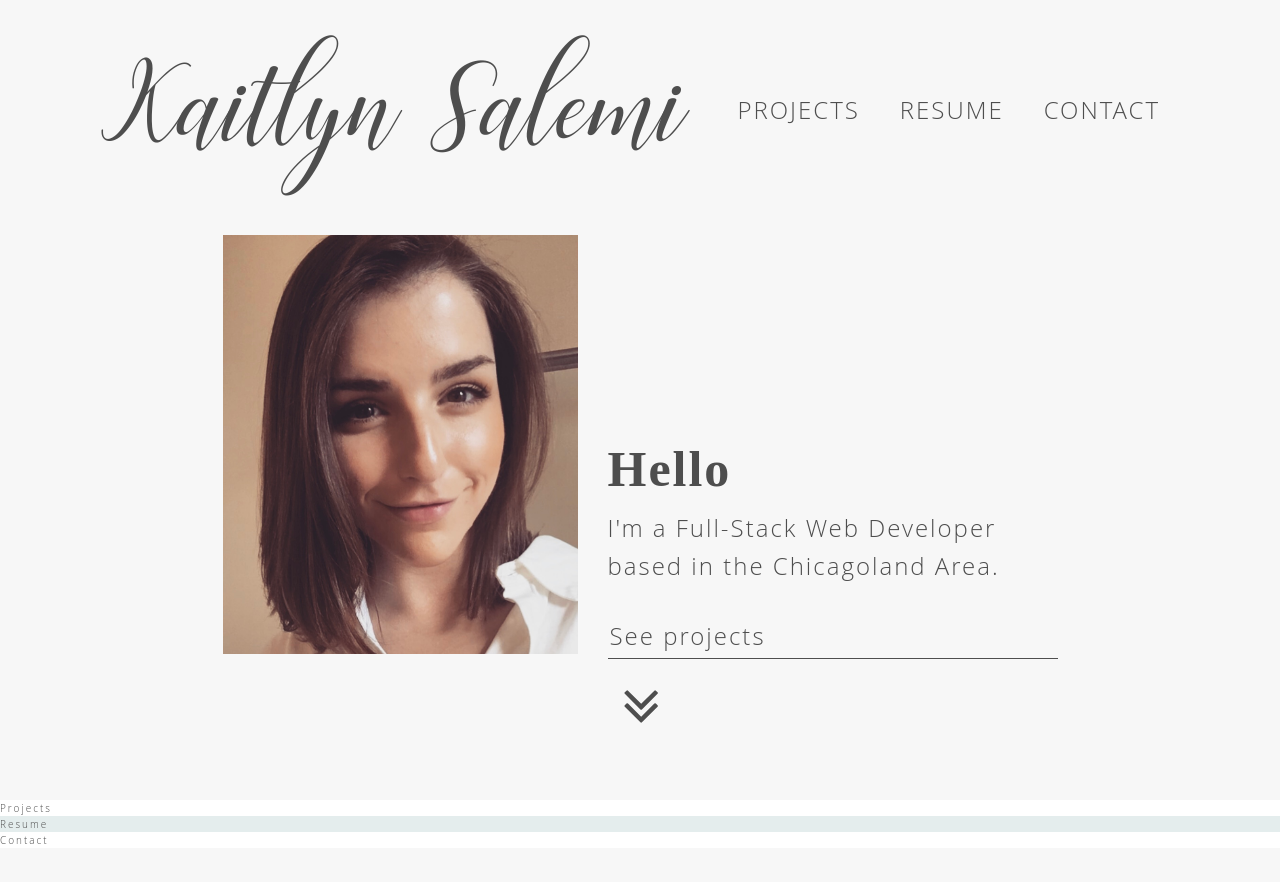
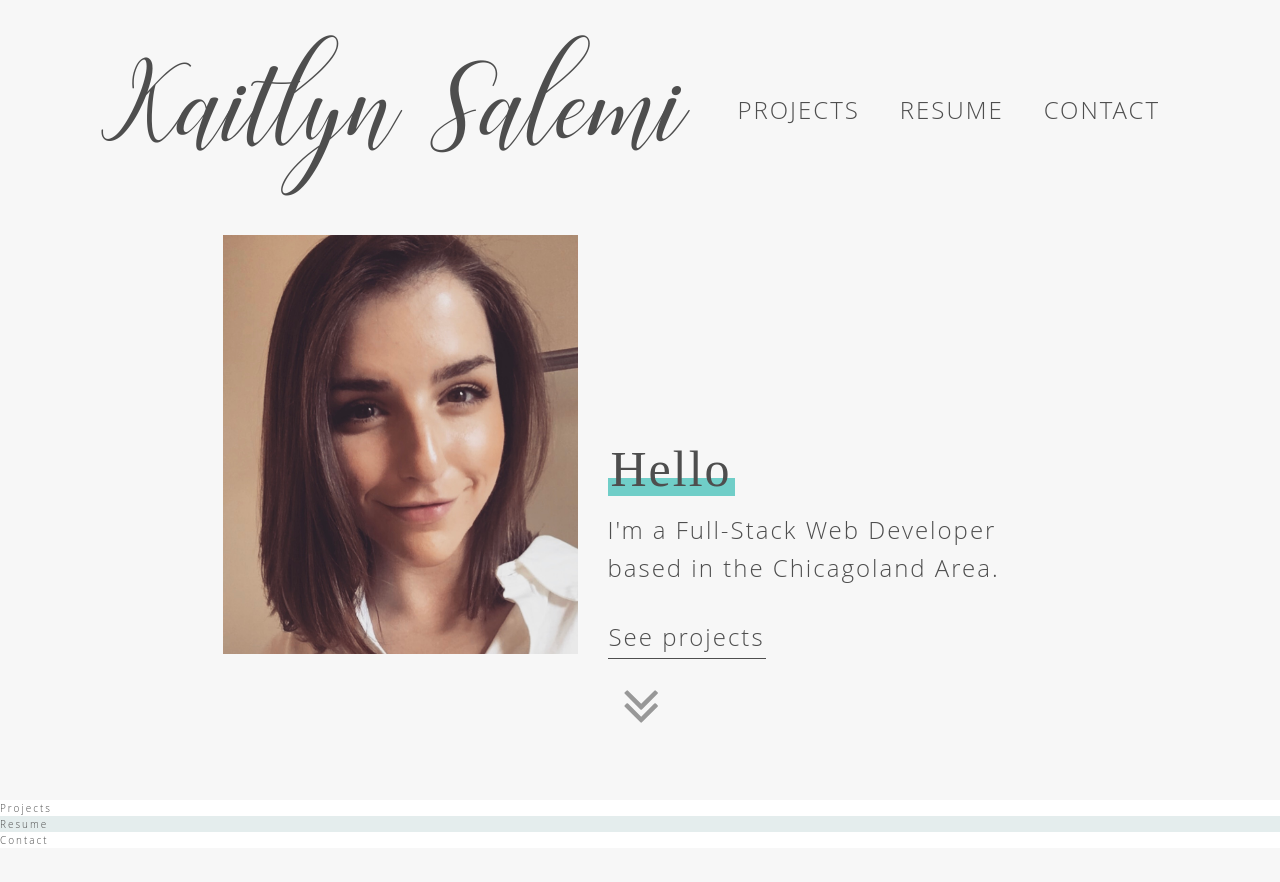
Before and after one commit to KaitlynSalemi/Portfolio, a website: page index.html in a window 1280 px wide. Shown: the top 882 px of the page. Drawn offline with Linux system fonts and the light colour scheme; a web font is replaced by a local one.

Commit message:
header styling

```diff
--- a/index.html
+++ b/index.html
@@ -26,7 +26,7 @@
             <div class="introduction__text">
                 <h2 class="introduction__text__heading heading-2">Hello</h2>
                 <p class="introduction__text__paragraph heading-3">I'm a Full-Stack Web Developer based in the Chicagoland Area.</p>
-                <a href="#" class="introduction__text__link heading-3">See projects</a>
+                <a href="#" class="introduction__text__link heading-3 link-btn">See projects</a>
             </div>
         </div>
         <div class="svg-container">
--- a/sass/abstracts/_variables.scss
+++ b/sass/abstracts/_variables.scss
@@ -2,6 +2,7 @@
 $color-white: #fff;
 $color-background: #f7f7f7;
 $color-text-dark: #4e4e4e;
+$color-text-light: #989898;
 
 $color-primary: #e4eded;
 $color-accent: #70cec8;
--- a/sass/base/_typography.scss
+++ b/sass/base/_typography.scss
@@ -7,9 +7,12 @@
 }
 
 .heading-2 {
+    @include lineHeightCrop(1.6);
     font-family: $font-heading;
     font-size: $font-size-large;
-    @include lineHeightCrop(1.6);
+    padding: 0 .3rem .2rem .3rem;
+    background: linear-gradient(to top, $color-accent 35%, transparent 35%);
+    font-weight: 500;
 }
 
 .heading-3 {
--- /dev/null
+++ b/sass/components/_link-btn.scss
@@ -0,0 +1,19 @@
+.link-btn {
+    &:link,
+    &:visited {
+        color: $color-text-dark;
+        text-decoration: none;
+        border-bottom: 1px solid $color-text-dark;
+        padding: .1rem;
+    }
+
+    &:hover {
+        color: $color-accent;
+        border-color: $color-accent;
+        transform: translateY(-2px);
+    }
+
+    &:active {
+        transform: translateY(0);
+    }
+}
--- a/sass/layout/_header.scss
+++ b/sass/layout/_header.scss
@@ -14,6 +14,8 @@
     }
 
     &__text {
+        display: flex;
+        justify-items: start;
         padding-left: 3rem;
 
         &__heading {
@@ -23,15 +25,6 @@
         &__paragraph {
             margin-bottom: 3rem;
             width: 45rem;
-        }
-
-        &__link:link,
-        &__link:visited {
-            display: block;
-            color: $color-text-dark;
-            text-decoration: none;
-            border-bottom: 1px solid $color-text-dark;
-            padding: .2rem;
         }
     }
 }
@@ -44,7 +37,7 @@
     padding-bottom: 13rem;
 
     .down-arrow {
-        fill: $color-text-dark;
+        fill: $color-text-light;
         width: 6rem;
         height: 6rem;
 
--- a/sass/main.scss
+++ b/sass/main.scss
@@ -9,8 +9,8 @@
 @import 'base/typography';
 @import 'base/utilities';
 
-// COMPONETS
-
+// COMPONENTS
+@import 'components/link-btn';
 
 // LAYOUT
 @import 'layout/footer';
```
Also changed, not shown: css/style.css.
